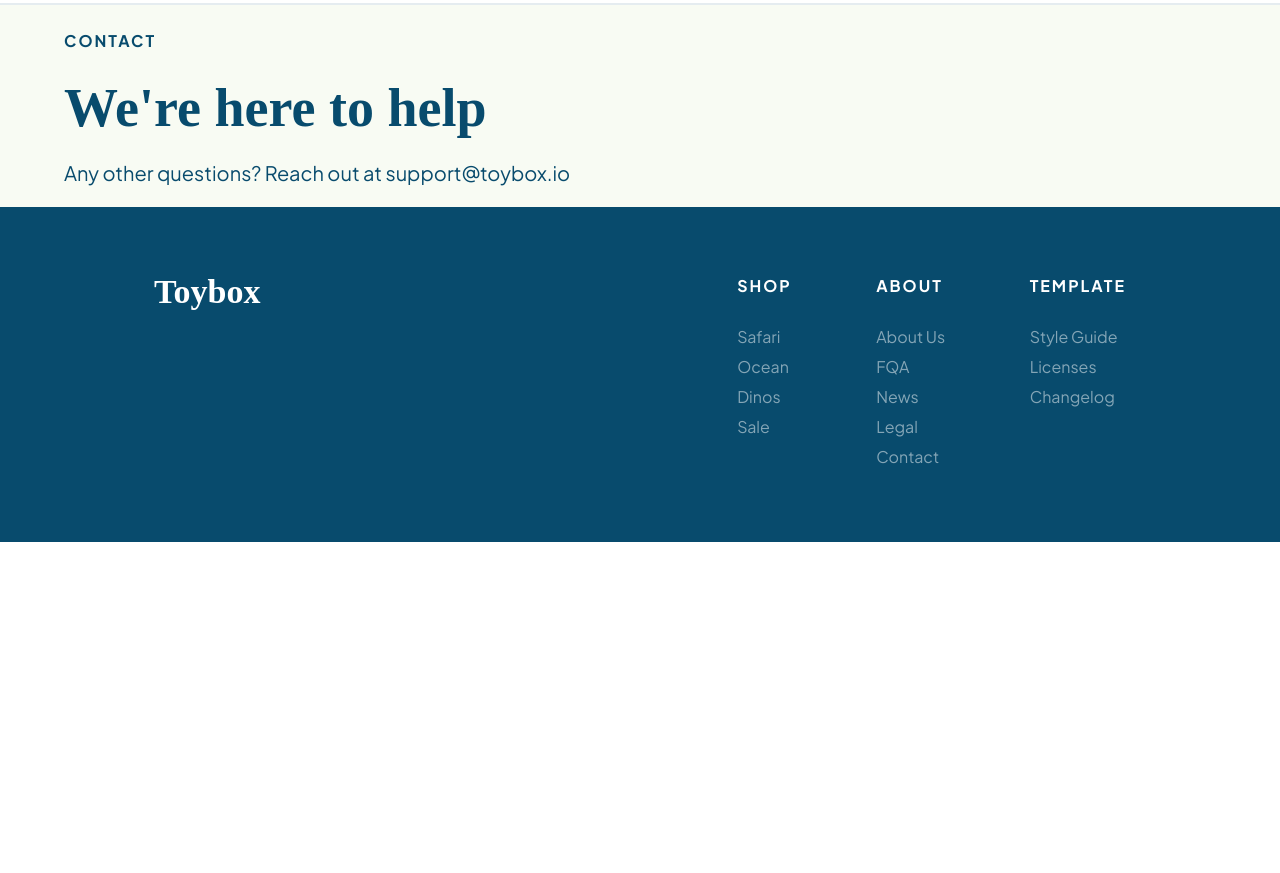
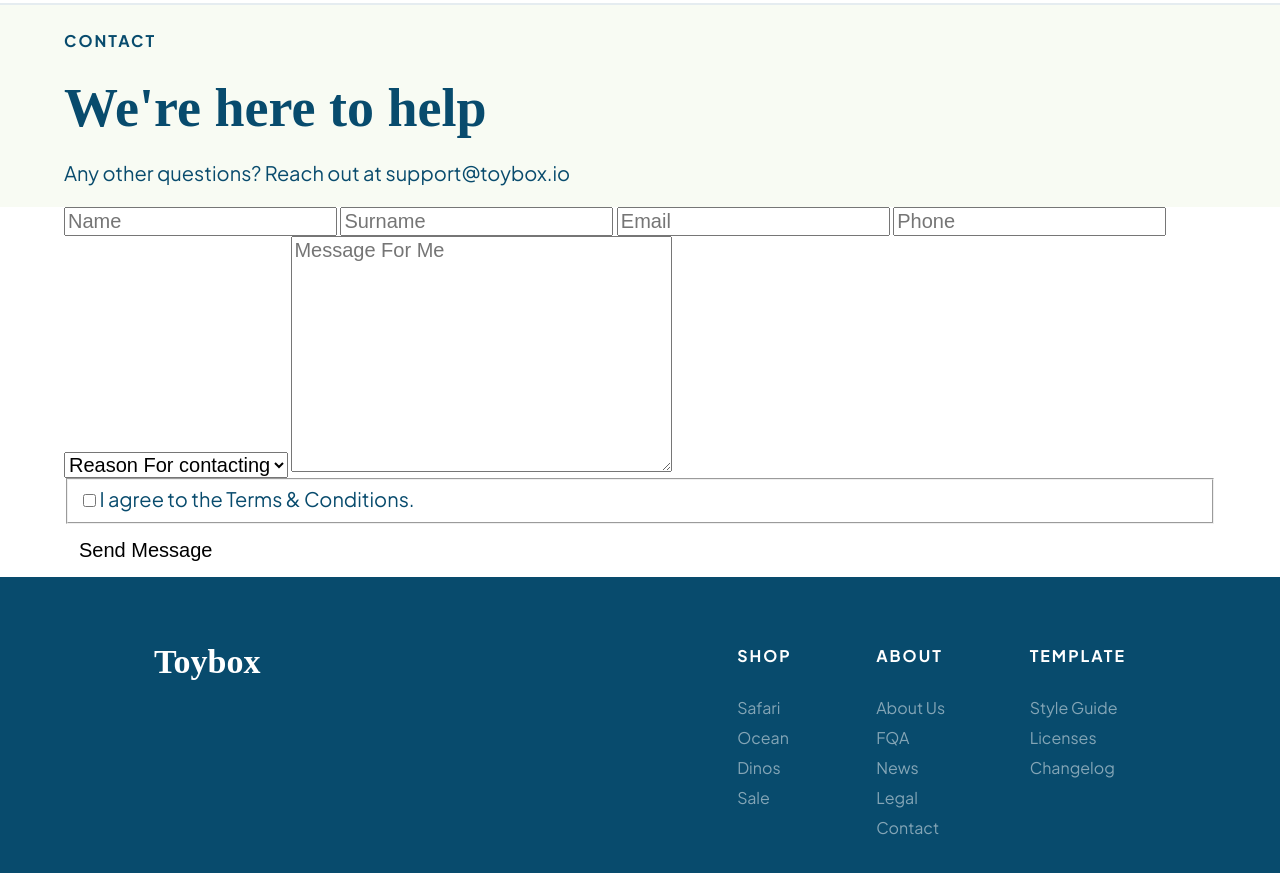
Before and after one commit to jasmine-lmj/ecommerce-codealong-juno, a plain HTML site: page contact.html in a window 1280 px wide. Shown: the part 71-944 px from the top of the page. Before the commit the page ends 800 px from the top, so only its background shows below. Drawn offline with Linux system fonts and the light colour scheme; files whose address does not match are found by name; a web font is replaced by a local one.

Commit message:
added form markup to contact page

```diff
--- a/contact.html
+++ b/contact.html
@@ -60,10 +60,49 @@
                     <p>Any other questions? Reach out at <a href="mailto:support@toybox.io">support@toybox.io</a> </p>
                 </div> <!-- End .contactContent -->
             </div> <!-- End .wrapper -->
+        </header>
+
+        <main id="mainContent">
+            <div class="wrapper">
+                <form action="" method="" class="contactForm" name="contactForm">
+                    <label for="name" class="sr-only ">Name</label>
+                    <input type="text" id="name" placeholder="Name">
+
+                    <label for="surname" class="sr-only ">Surname</label>
+                    <input type="text" id="surname" placeholder="Surname">
+
+                    <label for="email" class="sr-only ">Email</label>
+                    <input type="email" id="email" placeholder="Email">
+
+                    <label for="phone" class="sr-only ">Phone</label>
+                    <input type="tel" id="phone" placeholder="Phone">
+
+                    <select name="reason" id="reason">
+                        <option value="initial" disabled selected>Reason For contacting</option>
+                        <option value="questions">Questions</option>
+                        <option value="complaints">Complaints</option>
+                        <option value="refund">Refund</option>
+                        <option value="shipping">Shipping</option>
+                        <option value="other">Other</option>
+                    </select>
+
+                    <label for="message" class="sr-only">Message For me</label>
+                    <textarea name="message" id="message" cols="30" rows="10" placeholder="Message For Me"></textarea>
+
+                    <fieldset>
+                        <input type="checkbox" id="terms">
+                        <label for="terms">I agree to the <a href="#" class="terms"> Terms & Conditions</a>.</label>
+                    </fieldset>
+
+                    <button>Send Message</button>
+                </form>
 
 
+            </div>
 
-        </header>
+
+        </main>
+
 
         <footer>
             <div class="wrapper">
```
